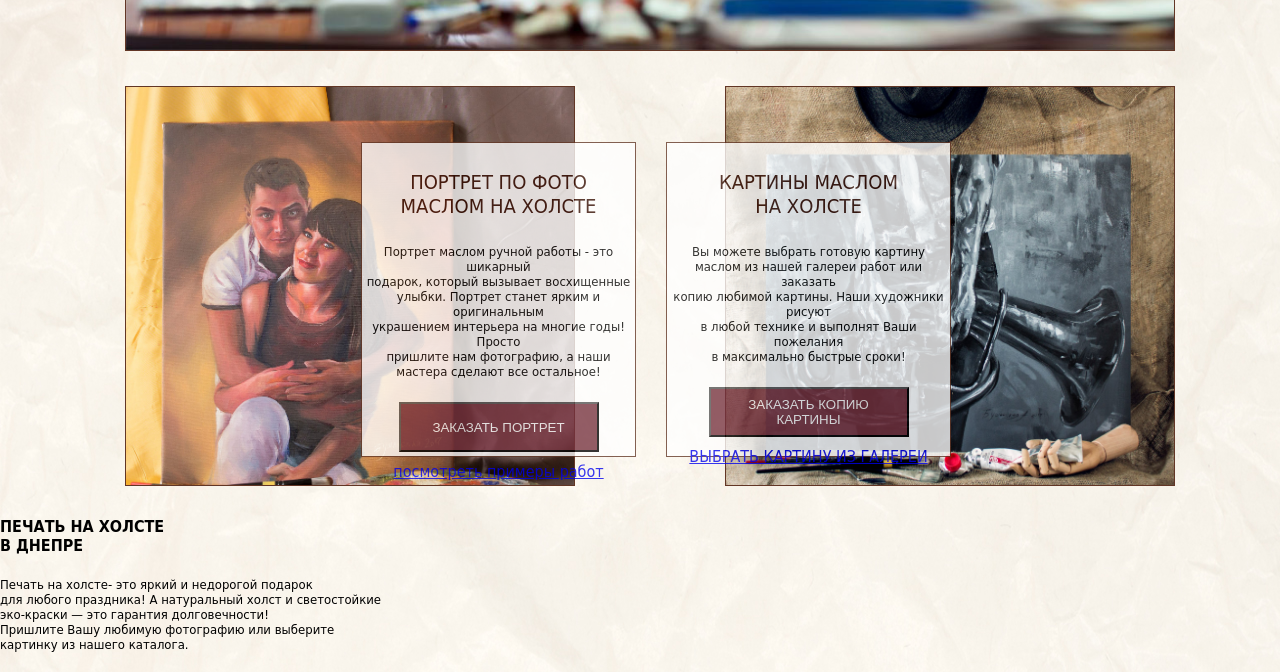
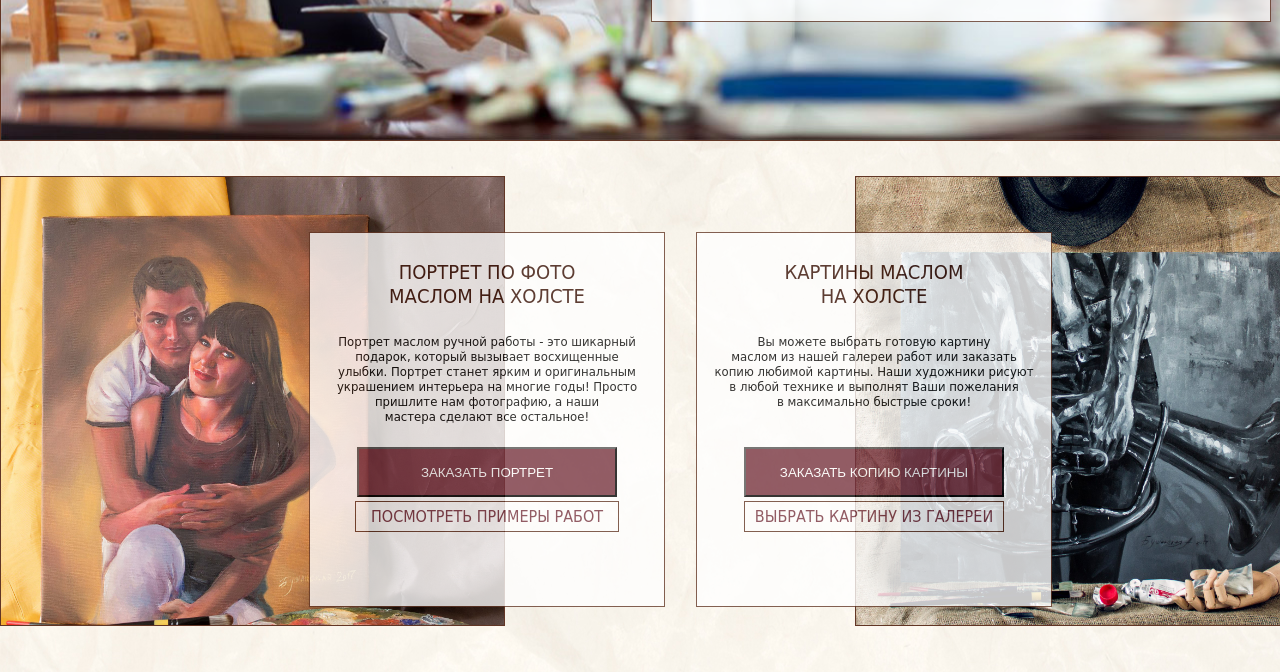
Before and after one commit to YuliiaVovk/DaVinchi, a plain HTML site: page index/index.html in a window 1280 px wide. Shown: the part 639-1311 px from the top of the page. Drawn offline with Linux system fonts and the light colour scheme.

Commit message:
Add files via upload

```diff
--- a/index/css/style.css
+++ b/index/css/style.css
@@ -29,7 +29,7 @@ body {
 	margin-top: 30px;
 }
 .header-address {
-	line-height: 0.65;
+	line-height: 0.3;
 }
 .header-address p {
 	font-size: 16px;
@@ -66,16 +66,16 @@ div.header-logo {
 div .courses-info{
 	display: flex;
 	background-image: url(../img/Story1.jpg);
-    width: 1050px;
-    height: 445px;
+    width: 1300px;
+    height: 535px;
 	border: 1px solid #623625;
 	background-size: cover;
 	margin: 0 auto;
 }
 .courses-text {
-	width: 515px;
+	width: 620px;
 	height: 320px;
-	margin: 65px 10px 20px 500px;
+	margin: 95px 10px 20px 650px;
     background: white;
     opacity: 0.78;
     border: 1px solid #623625;
@@ -91,7 +91,7 @@ div .courses-info{
 	font-family: 'DejaVu Sans Condensed', sans-serif;
 	color: #565656;
 	font-weight:normal;
-	font-size: 13px;
+	font-size: 15px;
 	padding-bottom: 20px;
 }
 .courses-text button {
@@ -101,8 +101,8 @@ div .courses-info{
 	color: #fff;
 }
 .main-message{
-	width: 1050px;
-    height: 445px;
+	width: 1300px;
+    height: 455px;
     flex-direction: row;
     display: flex;
     margin: 0 auto;
@@ -115,33 +115,33 @@ div .courses-info{
 }
 .portret-info {
 	background-image: url(../img/Story2-img-left-var.jpg);
-    width: 450px;
-    height: 400px;
+    width: 505px;
+    height: 450px;
 	border: 1px solid #623625;
 	background-size: cover;
 	margin: 35px 35px 25px 0;
 }
 .paintings-ready{
 	background-image: url(../img/Story2-img-right-two.jpg);
-    width: 450px;
-    height: 400px;
+    width: 505px;
+    height: 450px;
 	border: 1px solid #623625;
 	background-size: cover;
-	margin: 35px 0 25px 115px;
+	margin: 35px 0 25px 315px;
 }
 .portret-text{
-	width: 275px;
-	height: 315px;
-	margin:55px 10px 20px 235px;
+	width: 356px;
+	height: 375px;
+	margin: 55px 10px 20px 308px;
     background: white;
     opacity: 0.78;
     border: 1px solid #623625;
     text-align: center;
 }
 .paintings-info-text{
-	width: 285px;
-	height: 315px;
-	margin:55px 0px 20px -60px;
+	width: 356px;
+	height: 375px;
+	margin:55px 0px 20px -160px;
 	background: white;
     opacity: 0.78;
     border: 1px solid #623625;
@@ -153,17 +153,20 @@ p{
 	padding-bottom: 10px;
 }
 .paintings-info-text button {
-	width: 200px;
-	height: 30px;
+	width: 260px;
+	height: 40px;
 	background-color: #76323f;
 	height: 50px;
 	color: #fff;
-	opacity: 1;
+	opacity: 1.2;
 	margin-bottom: 10px;
 }
+.paintings-info-text p {
+	padding-bottom: 25px;
+}
 .portret-text button {
-	width: 200px;
-	height: 20px;
+	width: 260px;
+	height: 40px;
 	background-color: #76323f;
 	height: 50px;
 	color: #fff;
@@ -171,3 +174,39 @@ p{
 	margin-bottom: 10px;
 	text-transform:uppercase;
 }
+.portret-text a {
+	text-transform: uppercase;
+	background-color: #fff;
+	width: 260px;
+	height: 40px;
+	border: 1px solid #623625;
+	text-decoration:none;
+	color: #76323f;
+	padding: 5px 15px;
+}
+.paintings-info-text a {
+	text-transform: uppercase;
+	background-color: #fff;
+	width: 260px;
+	height: 40px;
+	border: 1px solid #623625;
+	text-decoration:none;
+	color: #76323f;
+	padding: 5px 10px;
+}
+.printing-info {
+	background-image: url(../img/Story3.png);
+    width: 1100px;
+    height: 535px;
+	background-size: cover;
+	margin: 84px 35px 25px 105px;
+}
+.printing-info-text {
+	width: 460px;
+	height: 315px;
+	margin: 55px 10px 20px 308px;
+    background: white;
+    opacity: 0.78;
+    border: 1px solid #623625;
+    text-align: center;
+}
```
